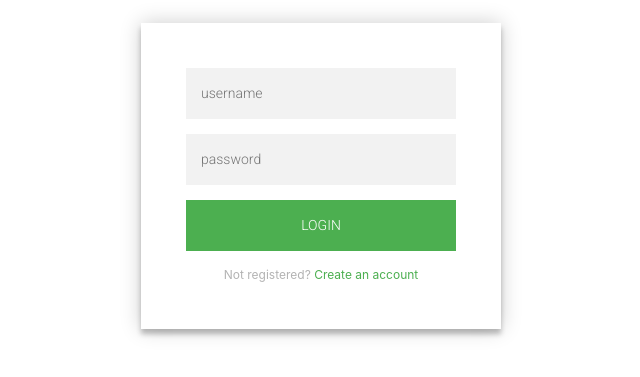
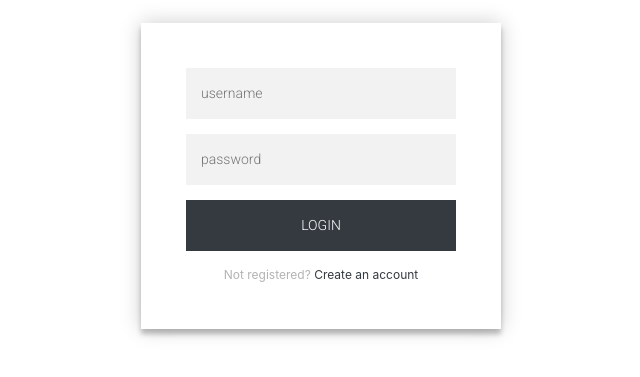
Before and after one commit to martinmaguire89/milestone-project-3, a Flask app: page /login in a window 1280 px wide. Shown: the part 135-512 px from the top of the page, without its empty margins (319-959 px from the left). Run offline with Flask 2, Linux system fonts and the light colour scheme; some libraries are stand-ins or nearby versions.

Commit message:
update to css colours for log in page

```diff
--- a/static/css/login.css
+++ b/static/css/login.css
@@ -30,7 +30,7 @@
     font-family: "Roboto", sans-serif;
     text-transform: uppercase;
     outline: 0;
-  background: #4CAF50;
+    background: #343a40;
     width: 100%;
     border: 0;
     padding: 15px;
@@ -41,7 +41,7 @@
     cursor: pointer;
 }
 .form button:hover,.form button:active,.form button:focus {
-  background: #43A047;
+  background:#000000;
 }
 .form .message {
   margin: 15px 0 0;
@@ -49,7 +49,7 @@
   font-size: 12px;
 }
 .form .message a {
-  color: #4CAF50;
+  color: #343a40;
   text-decoration: none;
 }
 .form .register-form {
@@ -89,7 +89,7 @@
   color: #EF3B3A;
 }
 .body {
-  background: #76b852; /* fallback for old browsers */
+  background: black; /* fallback for old browsers */
   background: -webkit-linear-gradient(right, #76b852, #8DC26F);
   background: -moz-linear-gradient(right, #76b852, #8DC26F);
   background: -o-linear-gradient(right, #76b852, #8DC26F);
```
Lines whose indentation alone changed are shown as unchanged.
